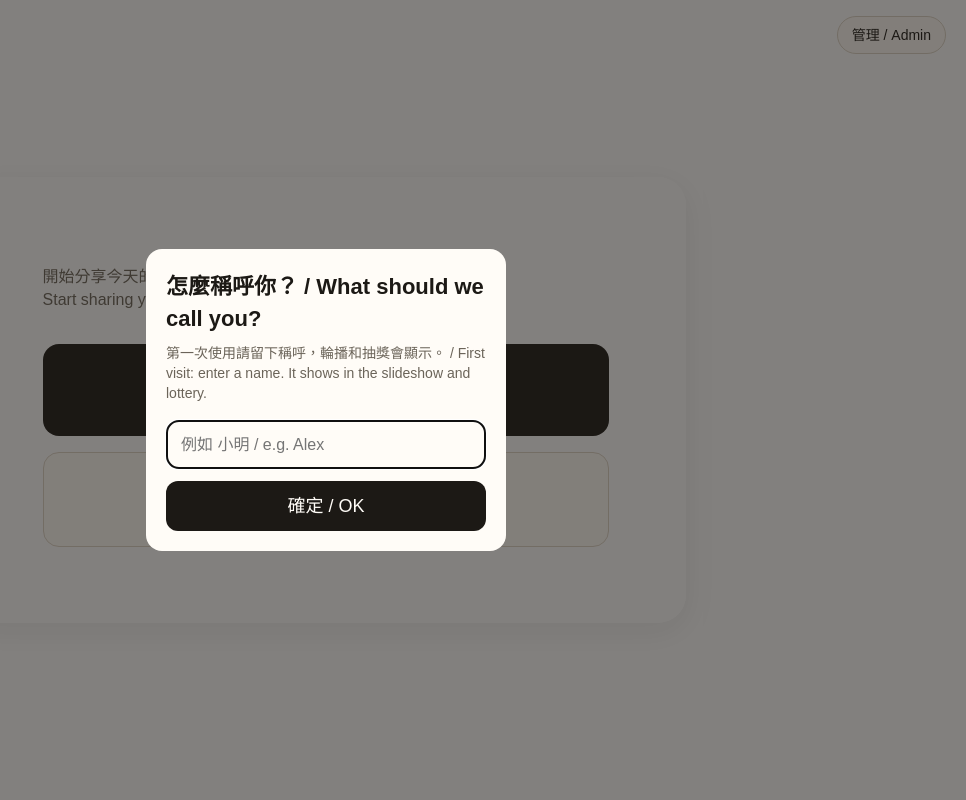
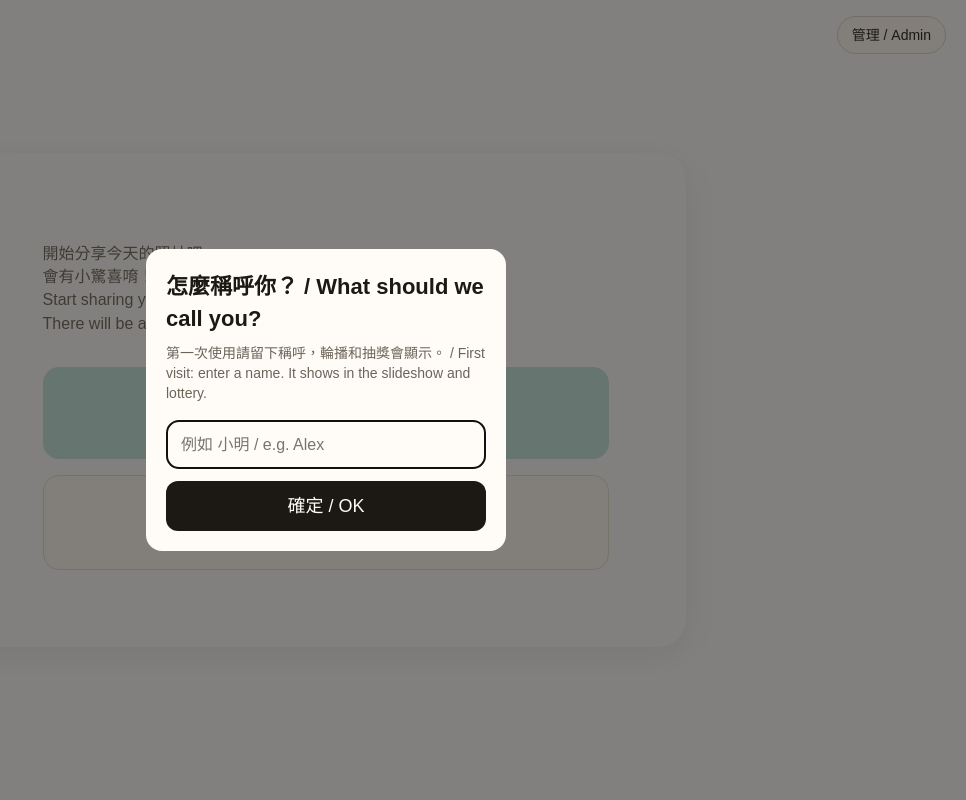
Before and after one commit to Chalmers-Chang/photo-upload, a Flask app: template web/templates/project_home.html in a window 1280 px wide. Shown: the whole page, without its empty margins (314-1280 px from the left). Run offline with Flask 3, Linux system fonts and the light colour scheme; the template is opened without the code that fills it, so the values that code supplies are empty.

Commit message:
Enhance application configuration and template integration
- Added environment variables for admin credentials in admin.py to improve security.
- Expanded appsetting.py with additional configuration options for gunicorn, photo handling, and fade effects, centralizing settings for better management.
- Updated web templates to utilize the new configuration structure, ensuring consistent fade effects and button styles across project home and slideshow pages.
- Revised MEMORY.md to reflect changes in configuration and clarify usage of new settings.

```diff
--- a/config/admin.py
+++ b/config/admin.py
@@ -1,4 +1,6 @@
 import os
 
+# Admin login username
 username = os.environ.get("ADMIN_USERNAME", "root")
+# Admin login password
 password = os.environ.get("ADMIN_PASSWORD", "1q2w3e4r")
--- a/config/msg.py
+++ b/config/msg.py
@@ -9,7 +9,7 @@ login_failed = "帳號或密碼錯誤 / Wrong username or password"
 site_title = "照片 / Photos"
 home_lead = "用專案連結上傳或輪播。管理請走右上角。 / Use a project link to upload or play the slideshow. Admin is at the top right."
 
-project_home_lead = "開始分享今天的照片吧～會有小驚喜唷！\nStart sharing your photos! There will be a surprise!"
+project_home_lead = "開始分享今天的照片吧～\n會有小驚喜唷！\nStart sharing your photos!\nThere will be a surprise!"
 upload_photos = "上傳照片\nUpload photos"
 play_slideshow = "輪播照片\nSlideshow"
 lottery = "抽獎\nLottery"
--- a/config/redis.py
+++ b/config/redis.py
@@ -1,3 +1,4 @@
 import os
 
+# Redis URL (hostname redis inside compose)
 url = os.environ.get("REDIS_URL", "redis://redis:6379/0")
--- a/web/app.py
+++ b/web/app.py
@@ -72,8 +72,7 @@ def create_app():
         return {
             "is_admin": bool(session.get("admin")),
             "msg": msg,
-            "pjt_fade": appsetting.pjt_fade,
-            "bkg_fade": appsetting.bkg_fade,
+            "cfg": appsetting,
         }
 
     @app.after_request
--- a/web/templates/project_home.html
+++ b/web/templates/project_home.html
@@ -40,14 +40,22 @@
     backdrop-filter: blur(28px) saturate(180%);
     -webkit-backdrop-filter: blur(28px) saturate(180%);
   }
-  .pjt-stage .btn { white-space: pre-line; }
+  .pjt-stage h1 { opacity: {{ 1 - cfg.title_fade }}; }
+  .pjt-stage .btn {
+    white-space: pre-line;
+    opacity: {{ 1 - cfg.button_fade }};
+  }
+  .pjt-stage .btn:not(.secondary):not(.lottery) {
+    background: {{ cfg.upload_btn_color }};
+    color: #1c1915;
+  }
 </style>
 {% endblock %}
 {% block body %}
 <div class="pjt-stage">
   {% if project.pjt_url %}
   <img src="{{ project.pjt_url }}" alt="">
-  <div class="pjt-fade" style="opacity: {{ pjt_fade }}"></div>
+  <div class="pjt-fade" style="opacity: {{ cfg.pjt_fade }}"></div>
   {% endif %}
   <div class="pjt-ui">
     <div class="glass">
--- a/web/templates/slideshow.html
+++ b/web/templates/slideshow.html
@@ -22,7 +22,7 @@
     body::after {
       z-index: 0;
       background: #fff;
-      opacity: {{ bkg_fade }};
+      opacity: {{ cfg.bkg_fade }};
     }
     {% endif %}
     .stage {
```
Also changed, not shown: config/appsetting.py (+29 -3 lines), web/MEMORY.md (+1 -1 lines).
